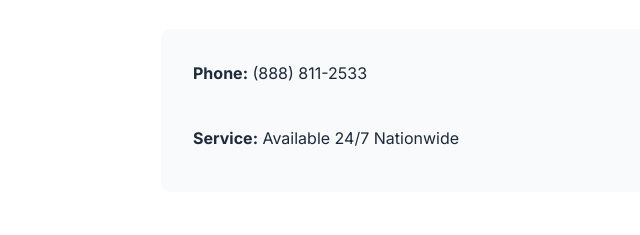
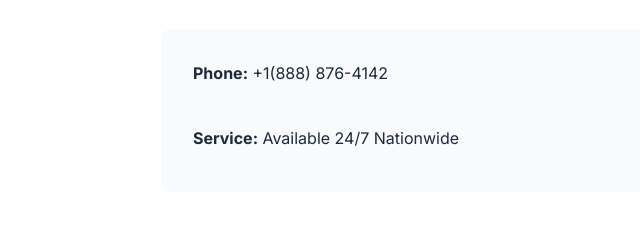
Before and after one commit to optinetts/optinetts, a website built with Vite: page terms.html in a window 1280 px wide. Shown: the part 3264-3499 px from the top of the page, 79-719 px from the left. Built offline with nearby package versions, Linux system fonts and the light colour scheme.

Commit message:
Update terms.html

```diff
--- a/terms.html
+++ b/terms.html
@@ -103,7 +103,7 @@
                 <h2>14. Contact Information</h2>
                 <p>For questions about these Terms and Conditions, contact us at:</p>
                 <div class="contact-info">
-                    <p><strong>Phone:</strong> (888) 811-2533</p>
+                    <p><strong>Phone:</strong> +1(888) 876-4142</p>
                     <p><strong>Service:</strong> Available 24/7 Nationwide</p>
                 </div>
             </div>
```
